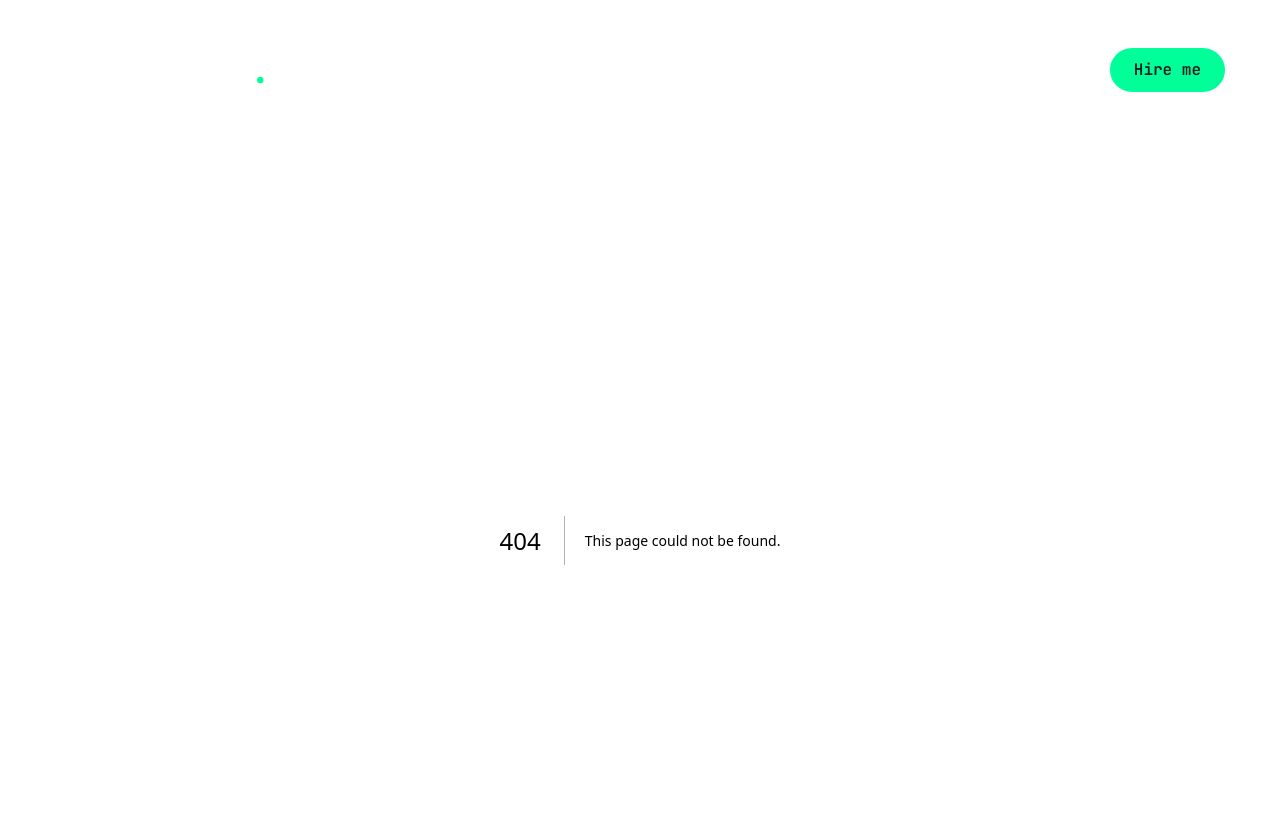
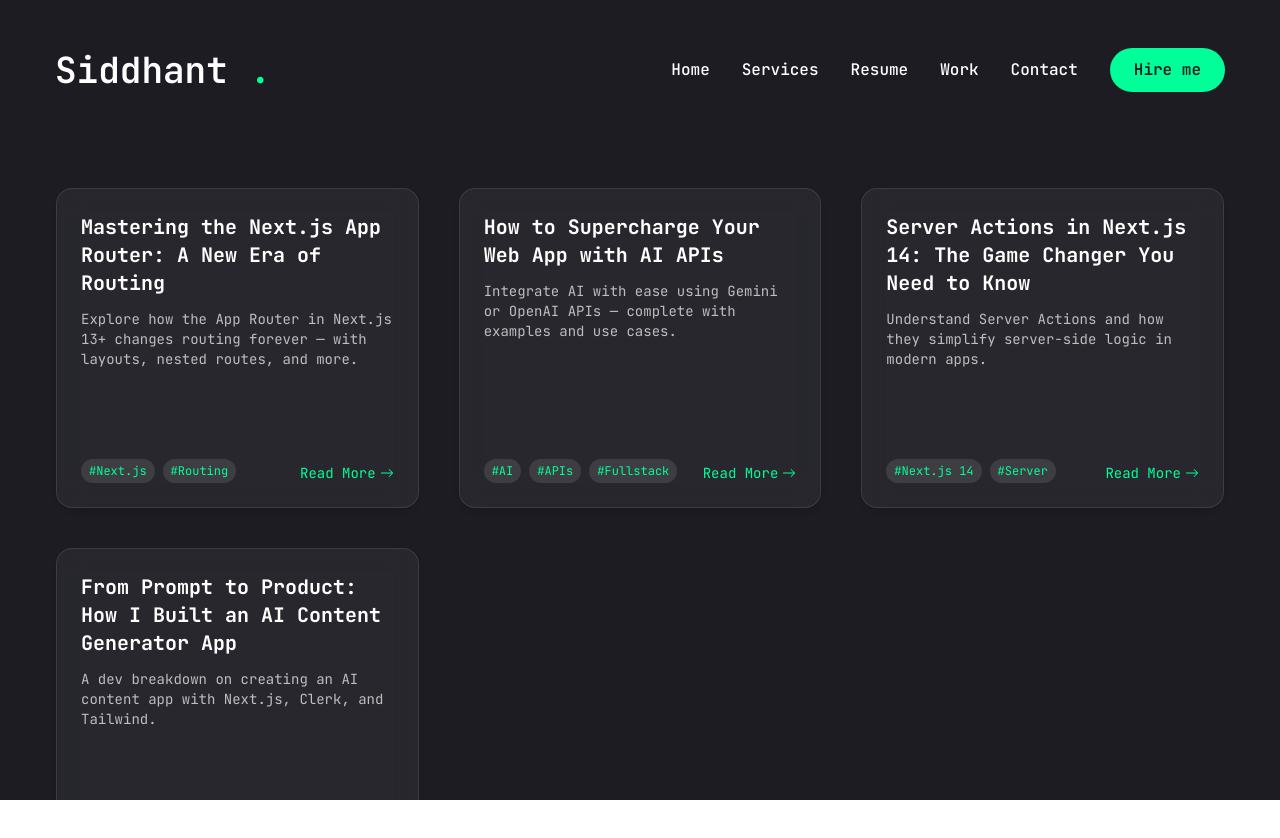
Before and after one commit to siddhx579/portfolio, a Next.js app: page /blogs in a window 1280 px wide. Before the commit this address had no page. Shown: the top 838 px of the page. Built offline with nearby package versions, Linux system fonts and the light colour scheme.

Commit message:
Create page.jsx

```diff
--- /dev/null
+++ b/app/blogs/page.jsx
@@ -0,0 +1,85 @@
+// app/blogs/page.jsx
+"use client";
+
+import { BsArrowRight } from "react-icons/bs";
+import Link from "next/link";
+import { motion } from "framer-motion";
+
+const blogs = [
+    {
+        num: "01",
+        title: "Mastering the Next.js App Router: A New Era of Routing",
+        description: "Explore how the App Router in Next.js 13+ changes routing forever — with layouts, nested routes, and more.",
+        href: "/blogs/01", // Dynamic route pointing to [template_id]
+        tags: ["Next.js", "Routing"],
+    },
+    {
+        num: "02",
+        title: "How to Supercharge Your Web App with AI APIs",
+        description: "Integrate AI with ease using Gemini or OpenAI APIs — complete with examples and use cases.",
+        href: "/blogs/02", // Dynamic route pointing to [template_id]
+        tags: ["AI", "APIs", "Fullstack"],
+    },
+    {
+        num: "03",
+        title: "Server Actions in Next.js 14: The Game Changer You Need to Know",
+        description: "Understand Server Actions and how they simplify server-side logic in modern apps.",
+        href: "/blogs/03", // Dynamic route pointing to [template_id]
+        tags: ["Next.js 14", "Server"],
+    },
+    {
+        num: "04",
+        title: "From Prompt to Product: How I Built an AI Content Generator App",
+        description: "A dev breakdown on creating an AI content app with Next.js, Clerk, and Tailwind.",
+        href: "/blogs/04", // Dynamic route pointing to [template_id]
+        tags: ["AI", "Next.js", "Projects"],
+    },
+];
+
+const Blogs = () => {
+    return (
+        <section className="min-h-[80vh] py-12 bg-background text-white">
+            <div className="container mx-auto px-4">
+                <motion.div
+                    className="grid grid-cols-1 sm:grid-cols-2 lg:grid-cols-3 gap-10"
+                    initial={{ opacity: 0 }}
+                    animate={{
+                        opacity: 1,
+                        transition: { delay: 2.4, duration: 0.4, ease: "easeIn" },
+                    }}
+                >
+                    {blogs.map((blog, index) => (
+                        <motion.div
+                            key={index}
+                            whileHover={{ scale: 1.06, y: -4 }}
+                            transition={{ duration: 0.07, ease: "easeInOut" }}
+                            className="h-[320px] flex flex-col justify-between rounded-2xl overflow-hidden bg-white/5 backdrop-blur-md border border-white/10 p-6 shadow-md hover:shadow-2xl transition-all duration-200"
+                        >
+                            <div>
+                                <h3 className="text-xl font-bold mb-3 text-white">{blog.title}</h3>
+                                <p className="text-sm text-white/70 line-clamp-3">{blog.description}</p>
+                            </div>
+                            <div className="flex justify-between items-end mt-4">
+                                <div className="flex gap-2 flex-wrap text-xs text-accent">
+                                    {blog.tags.map((tag, idx) => (
+                                        <span key={idx} className="bg-white/10 px-2 py-1 rounded-full">
+                                            #{tag}
+                                        </span>
+                                    ))}
+                                </div>
+                                <Link
+                                    href={`/blogs/${blog.num}`} // Correct link to dynamic route
+                                    className="flex items-center gap-1 text-accent hover:underline text-sm"
+                                >
+                                    Read More <BsArrowRight />
+                                </Link>
+                            </div>
+                        </motion.div>
+                    ))}
+                </motion.div>
+            </div>
+        </section>
+    );
+};
+
+export default Blogs;
```
